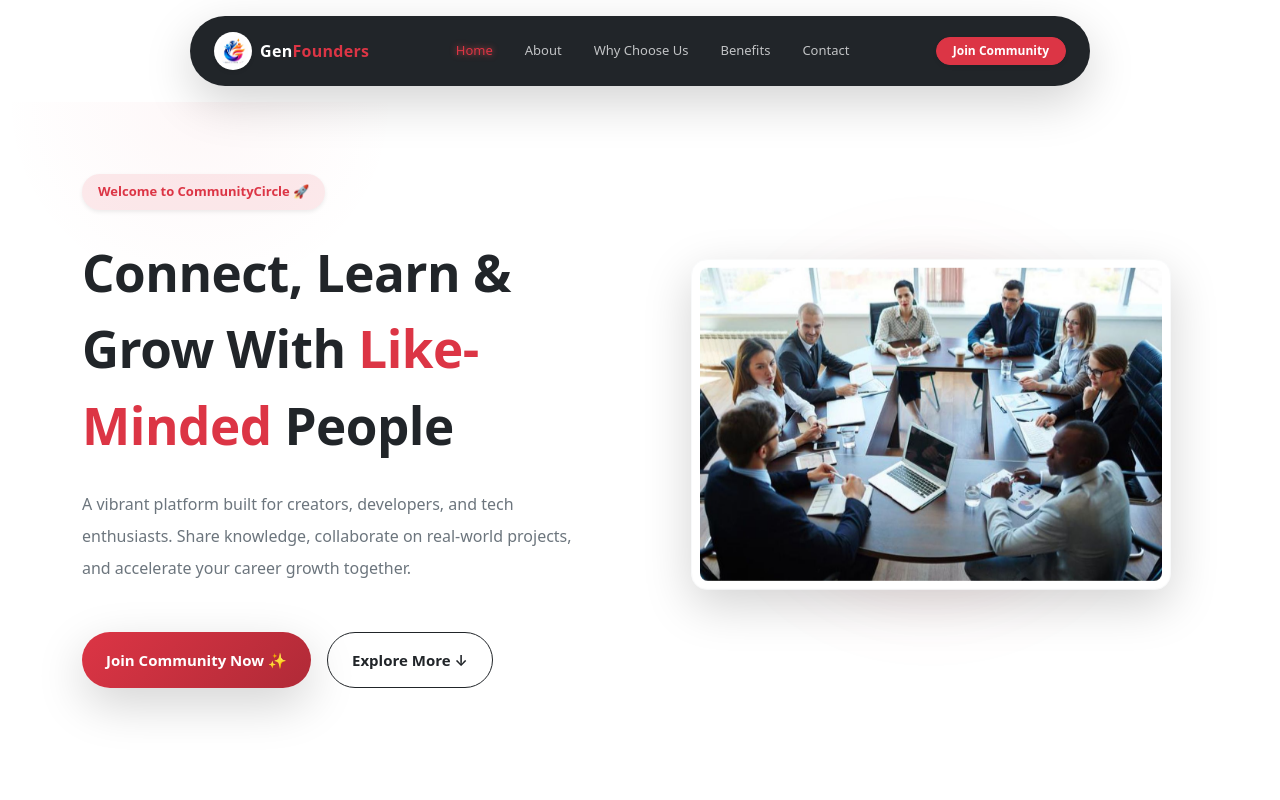
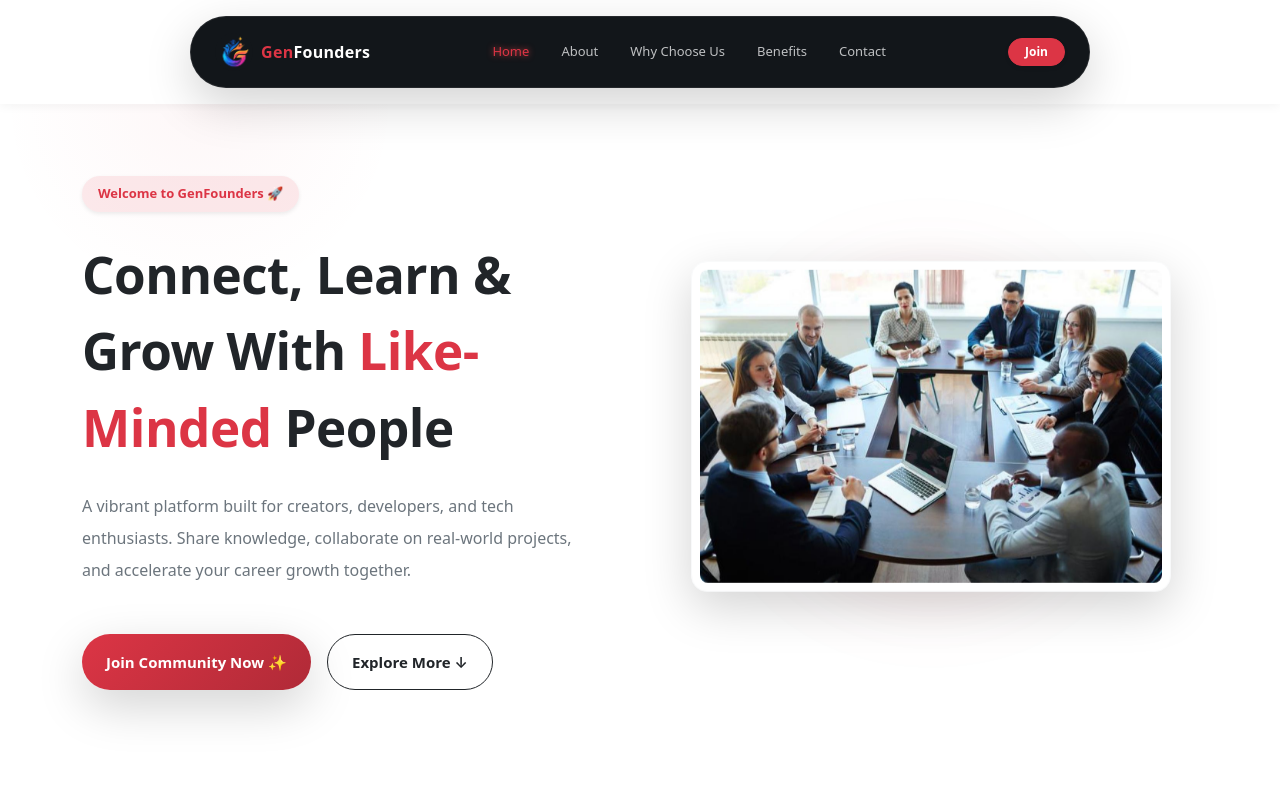
Before and after one commit to QifawTech/Community-website, a React (Vite) app: page / in a window 1280 px wide. Shown: the top 800 px of the page. Built offline with nearby package versions, Linux system fonts and the light colour scheme.

Commit message:
Update navbar and footer branding styles

```diff
--- a/src/components/Contact.jsx
+++ b/src/components/Contact.jsx
@@ -60,7 +60,7 @@ const Contact = () => {
                   </div>
                   <div>
                     <span className="fw-bold text-dark d-block mb-1" style={{ fontSize: '15px' }}>Community Name</span>
-                    <span className="text-secondary" style={{ fontSize: '14.5px' }}>CommunityCircle Network</span>
+                    <span className="text-secondary" style={{ fontSize: '14.5px' }}>GenFounders</span>
                   </div>
                 </div>
 
--- a/src/components/Footer.jsx
+++ b/src/components/Footer.jsx
@@ -1,9 +1,9 @@
 import React from 'react';
-import logoImage from '../assets/Logo.png'; // உன்னோட லோகோ ஃபைல் பெயர்
+import logoImage from '../assets/Logo.png'; // Unnoda logo file name
 
 const Footer = () => {
   return (
-    <footer className="bg-dark text-white pt-5 pb-4 position-relative overflow-hidden" id="footer">
+    <footer className="text-white pt-5 pb-4 position-relative overflow-hidden" id="footer" style={{ backgroundColor: '#12161a' }}>
       <div className="container">
 
         {/* Main Footer Content */}
@@ -12,12 +12,25 @@ const Footer = () => {
           {/* Brand Column with Logo */}
           <div className="col-lg-4 col-md-6 text-center text-md-start">
             <div className="d-flex align-items-center justify-content-center justify-content-md-start gap-2 mb-3">
-              <img
-                src={logoImage}
-                alt="CommunityCircle Logo"
-                style={{ height: '32px', objectFit: 'contain' }}
-              />
-              <h5 className="fw-bold text-white mb-0">GenFounders</h5>
+              <div
+                className="d-flex align-items-center justify-content-center overflow-hidden"
+                style={{
+                  width: '32px',
+                  height: '32px',
+                  backgroundColor: '#12161a',
+                  borderRadius: '50%'
+                }}
+              >
+                <img
+                  src={logoImage}
+                  alt="GenFounders Logo"
+                  className="w-100 h-100 object-fit-cover"
+                  style={{ backgroundColor: '#12161a', mixBlendMode: 'screen' }}
+                />
+              </div>
+              <h5 className="fw-bold text-white mb-0">
+                <span className="text-danger">Gen</span>Founders
+              </h5>
             </div>
             <p className="text-secondary small lh-lg mb-3 px-3 px-md-0">
               Building a trusted platform where professionals, entrepreneurs, and ambitious individuals connect, collaborate, and grow together.
@@ -69,7 +82,7 @@ const Footer = () => {
                     <polyline points="22,6 12,13 2,6"></polyline>
                   </svg>
                 </div>
-                <span className="text-secondary text-start" style={{ fontSize: '13px' }}>info@GenFounders.com</span>
+                <span className="text-secondary text-start" style={{ fontSize: '13px' }}>info@genfounders.in</span>
               </div>
 
               {/* Phone */}
@@ -94,7 +107,7 @@ const Footer = () => {
         <div className="row text-center">
           <div className="col-12 px-3">
             <p className="text-secondary small mb-0" style={{ fontSize: '12px' }}>
-              © {new Date().getFullYear()} GenFounders. All rights reserved. &nbsp;|&nbsp; Powered by{' '}
+              © {new Date().getFullYear()} <span className="text-danger fw-semibold">Gen</span><span className="text-white fw-semibold">Founders</span>. All rights reserved. &nbsp;|&nbsp; Powered by{' '}
               <a
                 href="https://qifawtechnologies.com/"
                 target="_blank"
--- a/src/components/Hero.jsx
+++ b/src/components/Hero.jsx
@@ -20,7 +20,7 @@ const Hero = ({ onOpenJoin }) => {
             {/* Animated Badge */}
             <div className="d-inline-flex align-items-center gap-2 bg-danger bg-opacity-10 text-danger px-3 py-2 rounded-pill fw-semibold mb-3 mb-md-4 shadow-sm" style={{ fontSize: '13px' }}>
               <span className="badge bg-danger rounded-circle p-1"></span>
-              Welcome to CommunityCircle 🚀
+              Welcome to GenFounders 🚀
             </div>
 
             {/* Main Title - Fully Responsive */}
--- a/src/components/JoinModal.jsx
+++ b/src/components/JoinModal.jsx
@@ -66,7 +66,7 @@ const JoinModal = ({ isOpen, onClose }) => {
         {/* Modal Header */}
         <div className="text-center mb-4">
           <span className="badge bg-danger bg-opacity-10 text-danger px-3 py-1.5 rounded-pill fw-semibold mb-2" style={{ fontSize: '12px' }}>
-            🚀 Join CommunityCircle
+            🚀 Join GenFounders
           </span>
           <h3 className="fw-bold text-dark fs-3 mb-1">Become a Member</h3>
           <p className="text-secondary small mb-0">Fill in your details to get started with our network.</p>
--- a/src/components/Navbar.jsx
+++ b/src/components/Navbar.jsx
@@ -7,7 +7,6 @@ const Navbar = ({ onOpenJoin }) => {
 
   const navItems = ['Home', 'About', 'Why Choose Us', 'Benefits', 'Contact'];
 
-  // Scroll Spy: Page-ஐ ஸ்க்ரோல் செய்யும்போது எந்த செக்ஷனில் இருக்கிறோம் என்று ஆட்டோமேட்டிக்காகக் கண்டுபிடிக்கும்
   useEffect(() => {
     const handleScroll = () => {
       const sections = navItems.map((item) => {
@@ -40,32 +39,37 @@ const Navbar = ({ onOpenJoin }) => {
         style={{
           top: '0',
           zIndex: 1050,
-          backgroundColor: 'rgba(255, 255, 255, 0.85)',
-          backdropFilter: 'blur(10px)'
+          backgroundColor: '#ffffff',
+          boxShadow: '0 2px 10px rgba(0, 0, 0, 0.05)'
         }}
       >
         <div className="container px-2">
 
-          {/* Responsive Navbar Box */}
-          <div className="d-flex align-items-center justify-content-between px-3 px-md-4 py-2 py-md-3 bg-dark rounded-pill shadow-lg w-100" style={{ maxWidth: '900px', margin: '0 auto' }}>
+          {/* Navbox alone is Dark Black, outside is White */}
+          <div className="d-flex align-items-center justify-content-between px-3 px-md-4 py-2 py-md-3 rounded-pill shadow-lg w-100" style={{ maxWidth: '900px', margin: '0 auto', backgroundColor: '#12161a', border: '1px solid rgba(255, 255, 255, 0.08)' }}>
 
-            {/* Professional Logo & Brand Name */}
             <a href="#home" className="d-flex align-items-center gap-2 text-decoration-none flex-shrink-0">
+              <div
+                className="d-flex align-items-center justify-content-center overflow-hidden"
+                style={{
+                  width: '38px',
+                  height: '38px',
+                  backgroundColor: '#12161a',
+                  borderRadius: '50%'
+                }}
+              >
                 <img
                   src={logoImage}
                   alt="Logo"
-                className="rounded-circle bg-white p-1 object-fit-cover shadow-sm"
-                style={{ width: '38px', height: '38px' }}
+                  className="w-100 h-100 object-fit-cover"
+                  style={{ backgroundColor: '#12161a', mixBlendMode: 'screen' }}
                 />
-              <span className="text-white fw-bold fs-6 tracking-wide d-none d-sm-inline" style={{ letterSpacing: '0.3px' }}>
-                Gen<span className="text-danger">Founders</span>
-              </span>
-              <span className="text-white fw-bold fs-6 tracking-wide d-sm-none" style={{ letterSpacing: '0.3px' }}>
-                CC
+              </div>
+              <span className="text-white fw-bold fs-6 tracking-wide" style={{ letterSpacing: '0.3px', whiteSpace: 'nowrap' }}>
+                <span className="text-danger">Gen</span>Founders
               </span>
             </a>
 
-            {/* Desktop Nav Links */}
             <div className="d-none d-lg-flex align-items-center gap-3 position-relative">
               {navItems.map((item) => {
                 const isActive = activeItem === item;
@@ -110,22 +114,20 @@ const Navbar = ({ onOpenJoin }) => {
               })}
             </div>
 
-            {/* Right Section: Join Button & Mobile Toggle */}
             <div className="d-flex align-items-center gap-2">
               <button
                 onClick={onOpenJoin}
                 className="btn btn-danger btn-sm px-3 py-1.5 rounded-pill fw-semibold shadow-sm text-nowrap"
                 style={{ fontSize: '12px' }}
               >
-                Join Community
+                Join
               </button>
 
-              {/* Mobile Hamburger Button */}
               <button
                 onClick={() => setIsMobileMenuOpen(true)}
-                className="btn btn-dark text-white d-lg-none border-0 p-1 fs-5 shadow-none d-flex align-items-center justify-content-center"
+                className="btn text-white d-lg-none border-0 p-1 fs-5 shadow-none d-flex align-items-center justify-content-center"
                 aria-label="Toggle navigation"
-                style={{ width: '38px', height: '38px' }}
+                style={{ width: '38px', height: '38px', backgroundColor: 'transparent' }}
               >
                 ☰
               </button>
@@ -136,38 +138,47 @@ const Navbar = ({ onOpenJoin }) => {
         </div>
       </div>
 
-      {/* Backdrop Overlay for Left Mobile Drawer */}
       {isMobileMenuOpen && (
         <div
           className="position-fixed top-0 start-0 w-100 h-100 bg-black opacity-50 animate-fade-in"
-          style={{ zIndex: 2000, backdropFilter: 'blur(3px)' }}
+          style={{ zIndex: 2000, backdropFilter: 'blur(3px)', WebkitBackdropFilter: 'blur(3px)' }}
           onClick={() => setIsMobileMenuOpen(false)}
         ></div>
       )}
 
-      {/* Left-Side Sliding Clean Mobile Drawer */}
       <div
-        className={`position-fixed top-0 start-0 h-100 bg-dark text-white shadow-lg d-lg-none ${isMobileMenuOpen ? 'show' : ''}`}
+        className={`position-fixed top-0 start-0 h-100 text-white shadow-lg d-lg-none ${isMobileMenuOpen ? 'show' : ''}`}
         style={{
           width: '280px',
           zIndex: 2100,
+          backgroundColor: '#12161a',
           transform: isMobileMenuOpen ? 'translateX(0)' : 'translateX(-100%)',
-          transition: 'transform 0.3s ease-in-out'
+          transition: 'transform 0.3s ease-in-out',
+          WebkitTransform: isMobileMenuOpen ? 'translateX(0)' : 'translateX(-100%)'
         }}
       >
         <div className="p-4 d-flex flex-column h-100">
 
-          {/* Drawer Header with Logo & Close Button */}
           <div className="d-flex align-items-center justify-content-between mb-4 pb-3 border-bottom border-secondary border-opacity-25">
             <div className="d-flex align-items-center gap-2">
+              <div
+                className="d-flex align-items-center justify-content-center overflow-hidden"
+                style={{
+                  width: '32px',
+                  height: '32px',
+                  backgroundColor: '#12161a',
+                  borderRadius: '50%'
+                }}
+              >
                 <img
                   src={logoImage}
                   alt="Logo"
-                className="rounded-circle bg-white p-1 object-fit-cover shadow-sm"
-                style={{ width: '32px', height: '32px' }}
+                  className="w-100 h-100 object-fit-cover"
+                  style={{ backgroundColor: '#12161a', mixBlendMode: 'screen' }}
                 />
+              </div>
               <span className="text-white fw-bold fs-6">
-                Gen<span className="text-danger">Founders</span>
+                <span className="text-danger">Gen</span>Founders
               </span>
             </div>
             <button
@@ -179,7 +190,6 @@ const Navbar = ({ onOpenJoin }) => {
             </button>
           </div>
 
-          {/* Clean Drawer Links */}
           <div className="d-flex flex-column gap-2 flex-grow-1">
             {navItems.map((item) => {
               const isActive = activeItem === item;
@@ -202,7 +212,6 @@ const Navbar = ({ onOpenJoin }) => {
             })}
           </div>
 
-          {/* Drawer Footer CTA */}
           <div className="pt-3 border-top border-secondary border-opacity-25">
             <button
               onClick={() => {
@@ -219,7 +228,6 @@ const Navbar = ({ onOpenJoin }) => {
         </div>
       </div>
 
-      {/* Global CSS for Smooth Scrolling and Drawer Animations */}
       <style>{`
         html {
           scroll-behavior: smooth;
```
Also changed, not shown: src/assets/Logo.png. Lines whose indentation alone changed are shown as unchanged.
